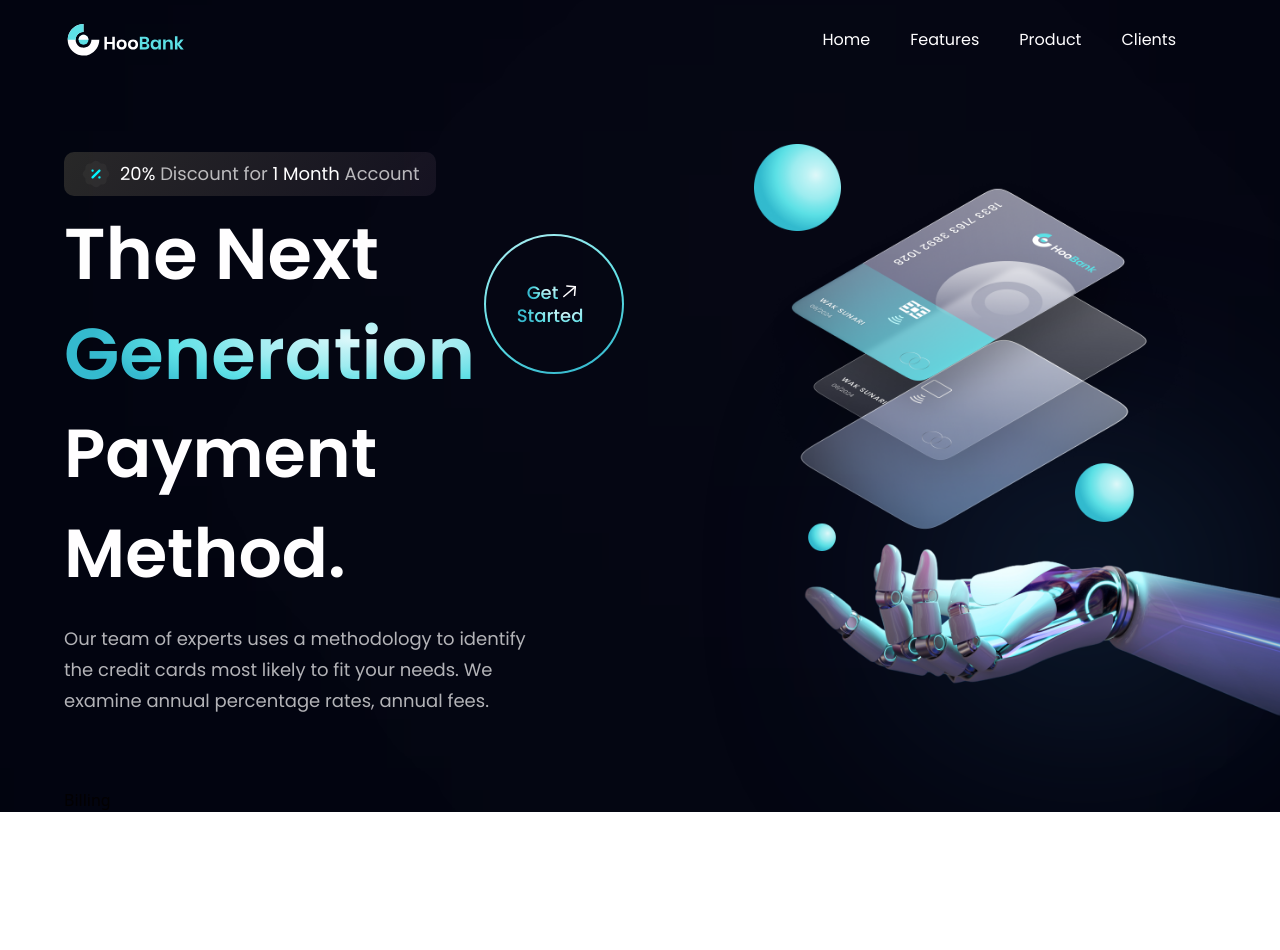
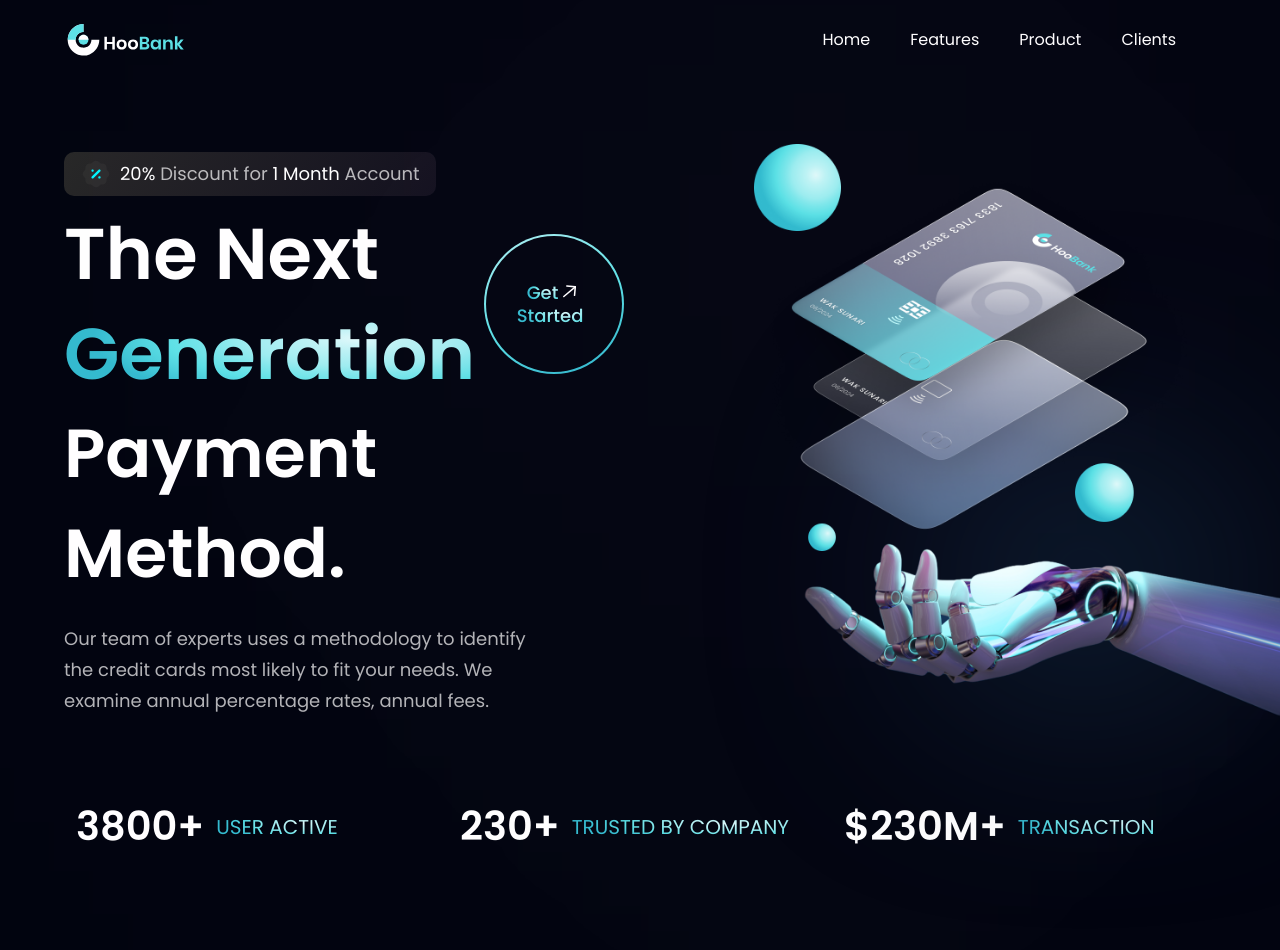
Before and after one commit to itzaRinna/JM_001, a React (Vite) app in the folder source/: page / in a window 1280 px wide. Shown: the top 950 px of the page. Before the commit the page ends 812 px from the top, so only its background shows below. Built offline with nearby package versions, Linux system fonts and the light colour scheme.

Commit message:
done with stats

```diff
--- a/source/src/components/Stats.tsx
+++ b/source/src/components/Stats.tsx
@@ -1,11 +1,17 @@
-import React from 'react'
+import { stats } from "../constants";
+import styles from "../style";
 
-const Stats = () => {
-  return (
-    <div>
-
-    </div>
-  )
-}
+const Stats = () => (
+  <section className={`${styles.flexCenter} flex-row flex-wrap sm:mb-20 mb-6`}>
+    {stats.map((stat) => (
+      <div key={stat.id} className={`flex-1 flex justify-start items-center flex-row m-3`}>
+        <h4 className="font-poppins font-semibold xs:text-[40px] text-[30px]
+        xs:leading-[53px] leading-[43px] text-white">{stat.value}</h4>
+        <p className="font-poppins font-normal xs:text-[20px] text-[15px]
+        xs:leading-[26px] leading-[21px] text-white text-gradient ml-3 uppercase">{stat.title}</p>
+      </div>
+    ))}
+  </section>
+)
 
 export default Stats
```
Also changed, not shown: 1 other file (tests, documents, lock files or other folders).
